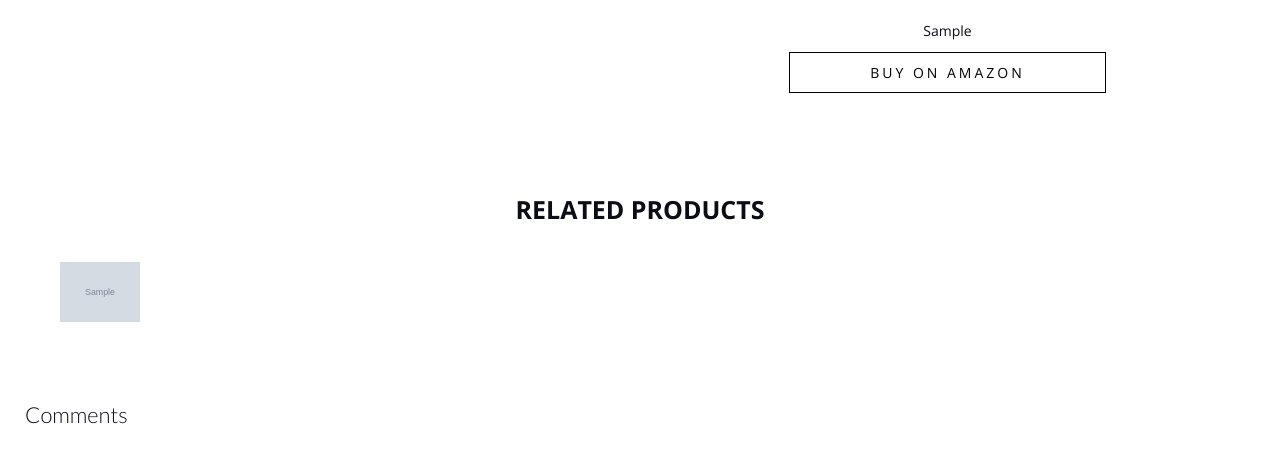
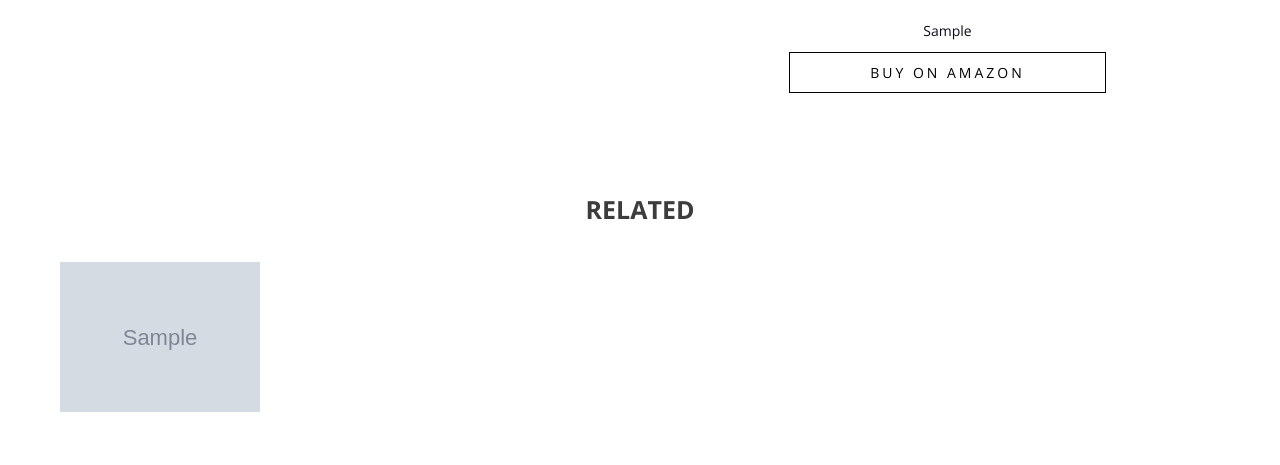
Before and after one commit to mackevicius1988/ideas, a Laravel app: page /1 in a window 1280 px wide. Shown: the part 400-865 px from the top of the page. Run offline with Laravel 8, Linux system fonts and the light colour scheme; tables that the repository leaves empty hold one stand-in row (values such as "Sample post"); grey boxes marked "Sample" are stand-in pictures; settings files or empty folders that the repository lacks are supplied; some libraries are stand-ins or nearby versions.

Commit message:
really god changes

```diff
--- a/resources/views/post.blade.php
+++ b/resources/views/post.blade.php
@@ -443,10 +443,11 @@
 
                     <div class="row">
                         <div class="col-sm-12" style="padding:20px">
-                            <h1 style="width: 100%; text-align: center">RELATED PRODUCTS</h1>
+                            <h1 style="width: 100%; text-align: center; color: #3c3c3c">RELATED</h1>
 
                             @foreach($post->images as $image)
-                                <img src="{{$image->imageUrl}}" width="80px" style="float: left; margin: 30px; cursor: pointer">
+                                <img src="{{$image->imageUrl}}" width="200px" style="float: left; margin: 30px; cursor: pointer">
+
                             @endforeach
 
                         </div>
```
